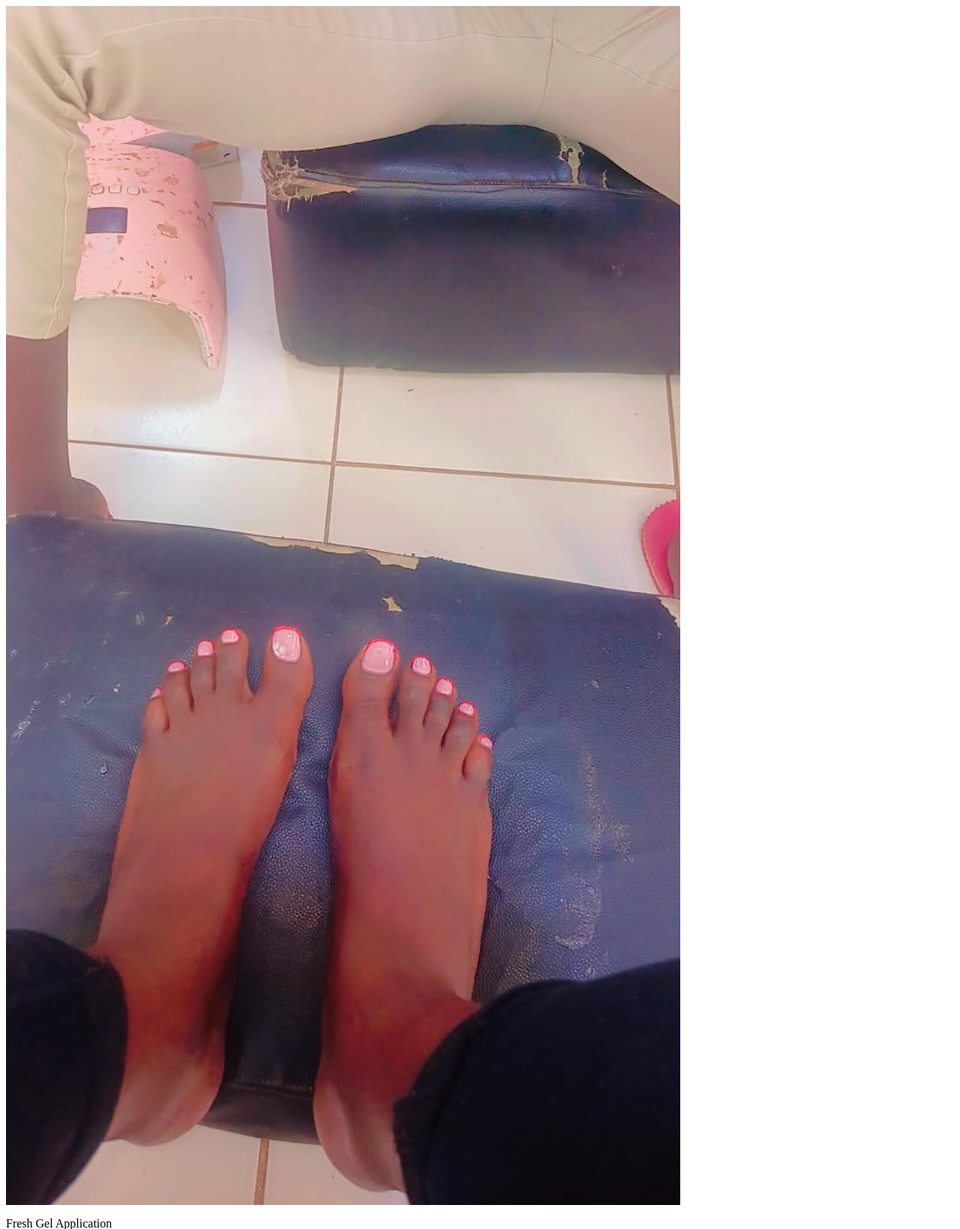
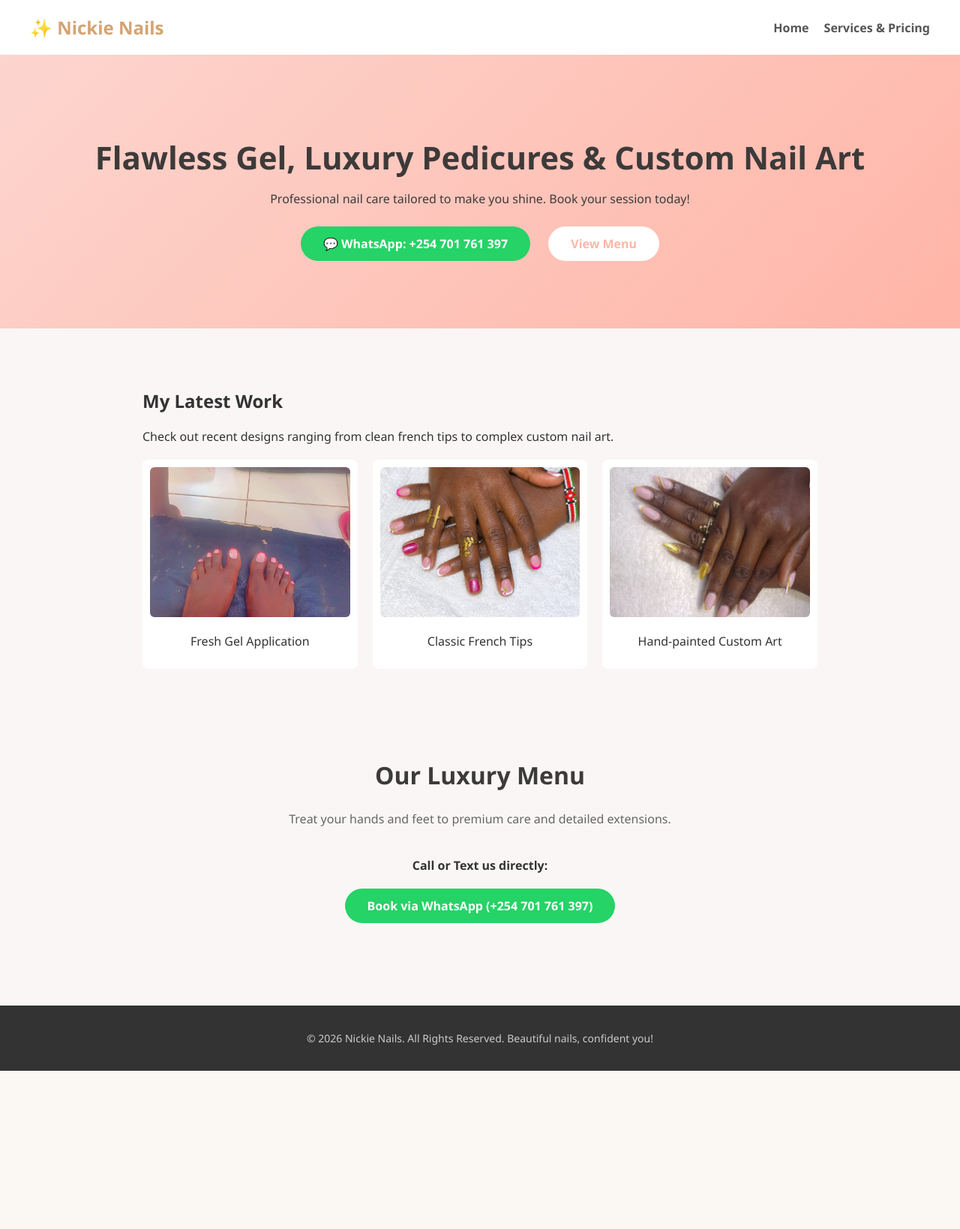
Before and after one commit to olalsam-ai/nail_salon_website, a Flask app: page / in a window 1280 px wide. Shown: the top 1639 px of the page at 75% size. After the commit the page ends 1428 px from the top, so only its background shows below. Run offline with Flask 3, Linux system fonts and the light colour scheme.

Commit message:
fix the problems

```diff
--- a/app.py
+++ b/app.py
@@ -22,7 +22,7 @@
         {"name": "Overlay", "price": "KSh 1200", "desc": "A protective layer of gel or acrylic over natural nails for added strength and shine"}
 
     ]
-    return render_template('services.html', services=nail_services)
+    return render_template('home.html', services=nail_services)
 
 if __name__ == '__main__':
     app.run(debug=True)
--- a/templates/base.html
+++ b/templates/base.html
@@ -7,12 +7,12 @@
     <link rel="stylesheet" href="{{ url_for('static', filename='css/style.css') }}">
 </head>
 <body>
-    <!-- Navigation Bar updated with your new brand name -->
     <nav>
         <div class="logo">✨ Nickie Nails</div>
         <ul>
-            <li><a href="/">Home</a></li>
-            <li><a href="/services">Services & Pricing</a></li>
+            <!-- These scroll smoothly to different parts of your single link page -->
+            <li><a href="#">Home</a></li>
+            <li><a href="#menu">Services & Pricing</a></li>
         </ul>
     </nav>
 
--- a/templates/home.html
+++ b/templates/home.html
@@ -1,19 +1,47 @@
-<div class="grid">
-    <!-- Card 1: Gel Application -->
-    <div class="card">
-        <img src="{{ url_for('static', filename='images/gel_application.jp.jpeg') }}" alt="Gel Nails by Nickie">
-        <p>Fresh Gel Application</p>
+{% extends 'base.html' %}
+{% block content %}
+<!-- Section 1: Welcome Header -->
+<div class="hero">
+    <h1>Flawless Gel, Luxury Pedicures & Custom Nail Art</h1>
+    <p>Professional nail care tailored to make you shine. Book your session today!</p>
+
+    <div class="cta-buttons">
+        <a href="https://wa.me." class="btn whatsapp-btn" target="_blank">💬 WhatsApp: +254 701 761 397</a>
+        <a href="#menu" class="btn secondary-btn">View Menu</a>
+    </div>
+</div>
+
+<!-- Section 2: Lookbook Gallery -->
+<div class="gallery-preview">
+    <h2>My Latest Work</h2>
+    <p>Check out recent designs ranging from clean french tips to complex custom nail art.</p>
+    <div class="grid">
+        <div class="card"><img src="{{ url_for('static', filename='images/gel_application.jp.jpeg') }}" alt="Gel Nails by Nickie"><p>Fresh Gel Application</p></div>
+        <div class="card"><img src="{{ url_for('static', filename='images/frenchtip.jp.jpeg') }}" alt="French Tips by Nickie"><p>Classic French Tips</p></div>
+        <div class="card"><img src="{{ url_for('static', filename='images/nails_arts.jp.jpeg') }}" alt="Nail Art by Nickie"><p>Hand-painted Custom Art</p></div>
+    </div>
+</div>
+
+<!-- Section 3: Combined Services Menu -->
+<div id="menu" class="services-container" style="scroll-margin-top: 80px;">
+    <h2 style="text-align: center; font-size: 32px; color: #3d3a3a; margin-top: 40px;">Our Luxury Menu</h2>
+    <p style="text-align: center; color: #666; margin-bottom: 30px;">Treat your hands and feet to premium care and detailed extensions.</p>
+
+    <div class="services-list">
+        {% for service in services %}
+        <div class="service-item">
+            <div class="service-header">
+                <h3>{{ service.name }}</h3>
+                <span class="price">{{ service.price }}</span>
+            </div>
+            <p>{{ service.desc }}</p>
+        </div>
+        {% endfor %}
     </div>
 
-    <!-- Card 2: Classic French Tips -->
-    <div class="card">
-        <img src="{{ url_for('static', filename='images/frenchtip.jp.jpeg') }}" alt="French Tips by Nickie">
-        <p>Classic French Tips</p>
-    </div>
-
-    <!-- Card 3: Custom Nail Art -->
-    <div class="card">
-        <img src="{{ url_for('static', filename='images/nails_arts.jp.jpeg') }}" alt="Nail Art by Nickie">
-        <p>Hand-painted Custom Art</p>
+    <div style="text-align: center; margin-top: 40px; padding-bottom: 40px;">
+        <p style="font-weight: bold; margin-bottom: 10px;">Call or Text us directly:</p>
+        <a href="https://wa.me." class="btn whatsapp-btn" target="_blank">Book via WhatsApp (+254 701 761 397)</a>
     </div>
 </div>
+{% endblock %}
```
Also changed, not shown: templates/services.html (deleted, +0 -25 lines).
